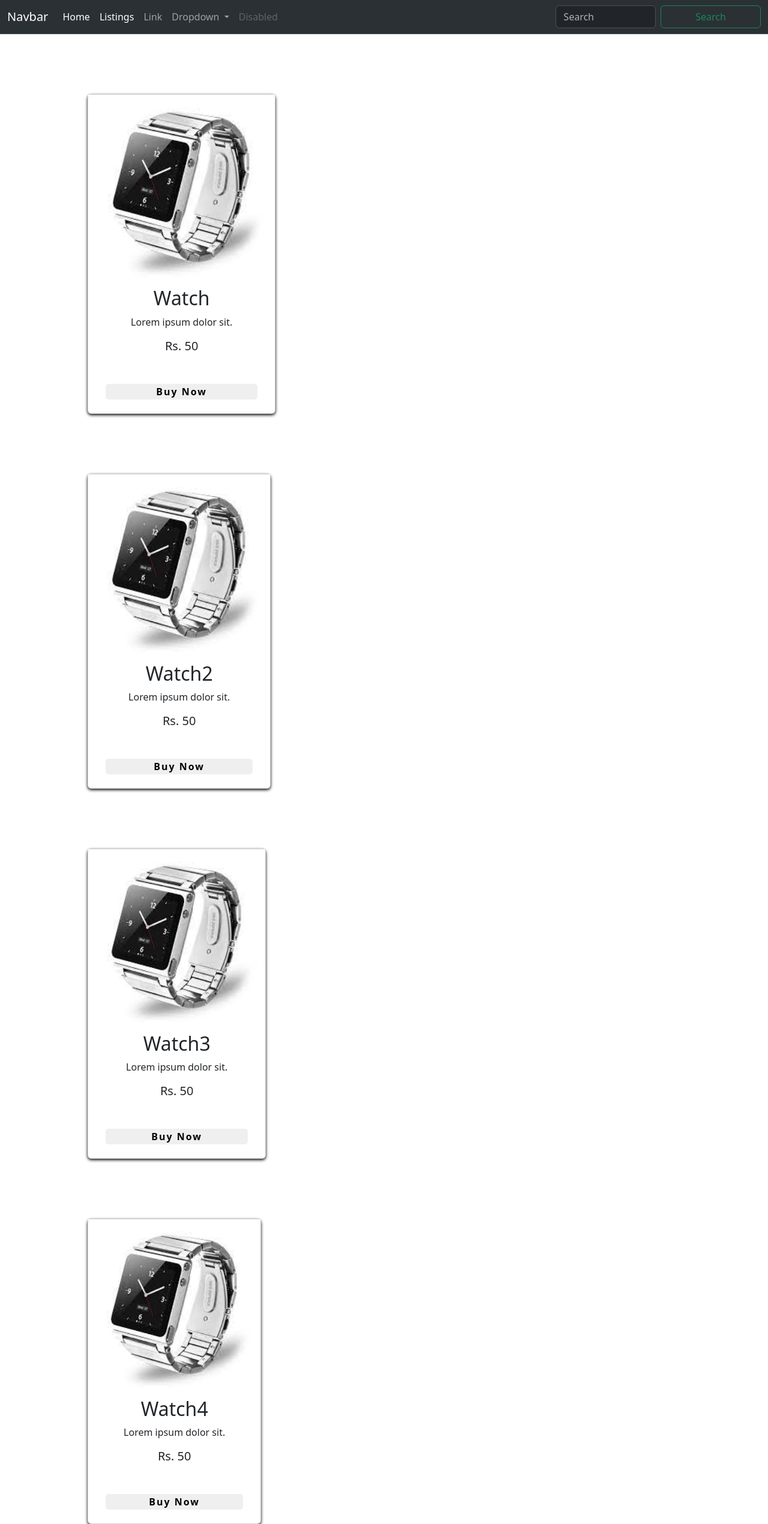
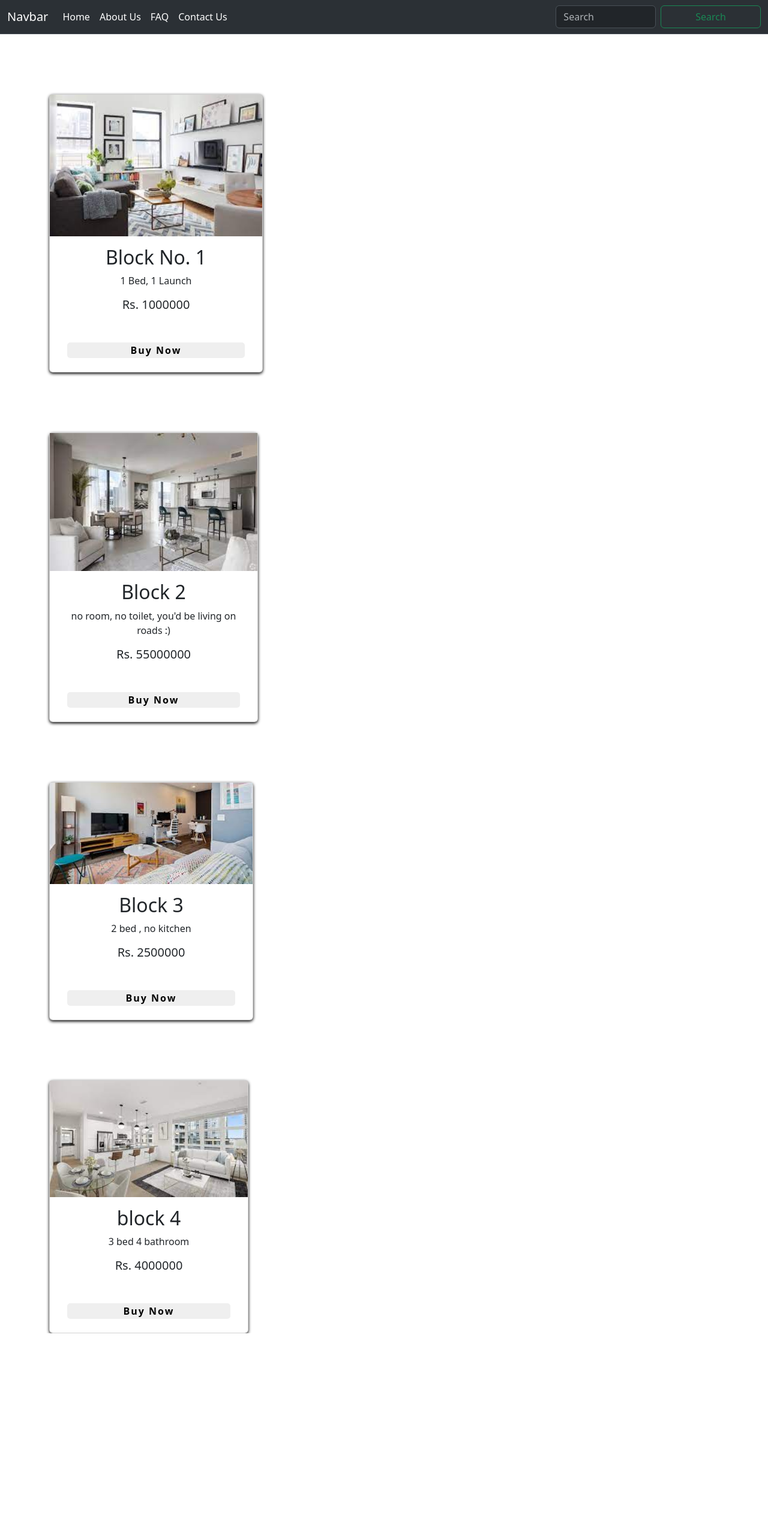
Before and after one commit to tbcrafay/SSUET-project1-2023F, a Django app: page /shop/ in a window 1280 px wide. Shown: the whole page at 60% size. After the commit the page ends 2223 px from the top, so only its background shows below. Run offline with Django 5.2, Linux system fonts and the light colour scheme; data comes from the database, SQL or seed files in the repository.

Commit message:
close to finalization

```diff
--- a/shp/shop/models.py
+++ b/shp/shop/models.py
@@ -2,7 +2,7 @@ from django.db import models
 
 class Product(models.Model):
     product_id=models.AutoField
-    product_name=models.CharField(max_length=50)
+    residence_name=models.CharField(max_length=50)
     category= models.CharField(max_length=50, default="")
     sub_category= models.CharField(max_length=50, default="")
     price=models.IntegerField(default=0)
@@ -11,4 +11,4 @@ class Product(models.Model):
     image= models.ImageField(upload_to="shop/images",default="")
 
     def __str__(self):
-        return self.product_name
+        return self.residence_name
--- /dev/null
+++ b/shp/shop/templates/shop/about.html
@@ -0,0 +1,6 @@
+{% extends 'shop/basic.html' %}
+
+
+{% block title %} Title of about{% endblock %}
+
+{% block body %} This is about body {% endblock %}
--- a/shp/shop/templates/shop/index.html
+++ b/shp/shop/templates/shop/index.html
@@ -30,33 +30,33 @@
     }
 
     .btn button {
-      width: 100% ;
+      width: 100%;
       border-radius: 5px;
-      border: none ;
-      letter-spacing: 2px ;
+      border: none;
+      letter-spacing: 2px;
       font-weight: bold;
-      margin-top: 6px ;
+      margin-top: 6px;
       cursor: pointer;
     }
 
-    .card{
+    .card {
       box-shadow: 0px 2px 5px black;
       transition: transform 0.5s;
       cursor: pointer;
     }
 
-    .card:hover{
+    .card:hover {
       transform: translateY(-15px);
     }
-    .star{
+
+    .star {
       font-size: 20px;
     }
-    .checked{
+
+    .checked {
       color: yellow;
     }
-
   </style>
-
 
 </head>
 
@@ -64,7 +64,7 @@
 
   <!-- <nav class="navbar bg-dark border-bottom border-body" data-bs-theme="dark"> -->
 
-
+    {% load static %}
   <nav class="navbar navbar-expand-lg bg-body-tertiary navbar bg-dark border-bottom border-body" data-bs-theme="dark">
     <div class="container-fluid">
       <a class="navbar-brand" href="#">Navbar</a>
@@ -78,46 +78,34 @@
             <a class="nav-link active" aria-current="page" href="#">Home</a>
           </li>
           <li class="nav-item">
-            <a class="nav-link active" aria-current="page" href="#">Listings</a>
+            <a class="nav-link active" aria-current="page" href="/">About Us</a>
           </li>
           <li class="nav-item">
-            <a class="nav-link" href="#">Link</a>
-          </li>
-          <li class="nav-item dropdown">
-            <a class="nav-link dropdown-toggle" href="#" role="button" data-bs-toggle="dropdown" aria-expanded="false">
-              Dropdown
-            </a>
-            <ul class="dropdown-menu">
-              <li><a class="dropdown-item" href="#">Action</a></li>
-              <li><a class="dropdown-item" href="#">Another action</a></li>
-              <li>
-                <hr class="dropdown-divider">
-              </li>
-              <li><a class="dropdown-item" href="#">Something else here</a></li>
-            </ul>
+            <a class="nav-link active" aria-current="page" href="#">FAQ</a>
           </li>
           <li class="nav-item">
-            <a class="nav-link disabled" aria-disabled="true">Disabled</a>
+            <a class="nav-link active" aria-current="page" href="#">Contact Us</a>
           </li>
         </ul>
         <form class="d-flex" role="search">
           <input class="form-control me-2" type="search" placeholder="Search" aria-label="Search">
-          <button class="btn btn-outline-success" type="submit">Search</button>
+          <button class="btn btn-outline-success"  type="submit">Search</button>
         </form>
       </div>
     </div>
   </nav>
 
-  {% load static %}
+
+
   <div class="container">
     <div class="row">
       <div class="col-md-4">
         <div class="card">
-          <img class="card-image-top" src="{%static 'shop/watch.jpg' %}">
+          <img class="card-image-top" src='/media/{{product.0.image}}'>                <!--"{%static 'shop/watch.jpg' %}">-->
           <div class="card-body">
-            <h2 class="card-title text-center">Watch</h2>
-            <p class="card-text text-center">Lorem ipsum dolor sit.</p>
-            <h5 class="text-center">Rs. 50</h5>
+            <h2 class="card-title text-center">{{product.0.residence_name}}</h2>
+            <p class="card-text text-center">{{product.0.desc}}</p>
+            <h5 class="text-center">Rs. {{product.0.price}}</h5>
             <div class="star text-center">
               <li class="fa fa star-checked"></li>
               <li class="fa fa star-checked"></li>
@@ -134,11 +122,11 @@
       <div class="row">
         <div class="col-md-4">
           <div class="card">
-            <img class="card-image-top" src="{%static 'shop/watch.jpg' %}">
+            <img class="card-image-top" src='/media/{{product.1.image}}'>
             <div class="card-body">
-              <h2 class="card-title text-center">Watch2</h2>
-              <p class="card-text text-center">Lorem ipsum dolor sit.</p>
-              <h5 class="text-center">Rs. 50</h5>
+              <h2 class="card-title text-center">{{product.1.residence_name}}</h2>
+              <p class="card-text text-center">{{product.1.desc}}</p>
+              <h5 class="text-center">Rs. 5{{product.1.price}}</h5>
               <div class="star text-center">
                 <li class="fa fa star-checked"></li>
                 <li class="fa fa star-checked"></li>
@@ -155,11 +143,11 @@
         <div class="row">
           <div class="col-md-4">
             <div class="card">
-              <img class="card-image-top" src="{%static 'shop/watch.jpg' %}">
+              <img class="card-image-top" src='/media/{{product.2.image}}'>
               <div class="card-body">
-                <h2 class="card-title text-center">Watch3</h2>
-                <p class="card-text text-center">Lorem ipsum dolor sit.</p>
-                <h5 class="text-center">Rs. 50</h5>
+                <h2 class="card-title text-center">{{product.2.residence_name}}</h2>
+                <p class="card-text text-center">{{product.2.desc}}</p>
+                <h5 class="text-center">Rs. {{product.2.price}}</h5>
                 <div class="star text-center">
                   <li class="fa fa star-checked"></li>
                   <li class="fa fa star-checked"></li>
@@ -176,11 +164,11 @@
           <div class="row">
             <div class="col-md-4">
               <div class="card">
-                <img class="card-image-top" src="{%static 'shop/watch.jpg' %}">
+                <img class="card-image-top" src='/media/{{product.3.image}}'>
                 <div class="card-body">
-                  <h2 class="card-title text-center">Watch4</h2>
-                  <p class="card-text text-center">Lorem ipsum dolor sit.</p>
-                  <h5 class="text-center">Rs. 50</h5>
+                  <h2 class="card-title text-center">{{product.3.residence_name}}</h2>
+                  <p class="card-text text-center">{{product.3.desc}}</p>
+                  <h5 class="text-center">Rs. {{product.3.price}}</h5>
                   <div class="star text-center">
                     <li class="fa fa star-checked"></li>
                     <li class="fa fa star-checked"></li>
@@ -199,18 +187,6 @@
 
 
 
-
-
-
-
-
-
-
-
-
-
-
-
         <script src="https://cdn.jsdelivr.net/npm/bootstrap@5.3.2/dist/js/bootstrap.bundle.min.js"
           integrity="sha384-C6RzsynM9kWDrMNeT87bh95OGNyZPhcTNXj1NW7RuBCsyN/o0jlpcV8Qyq46cDfL"
           crossorigin="anonymous"></script>
--- a/shp/shop/views.py
+++ b/shp/shop/views.py
@@ -1,13 +1,17 @@
 from django.shortcuts import render
 from django.http import HttpResponse
-
+from .models import Product
+import math
 
 # Create your views here.
 def index(request):
-    return render(request, 'shop/Index.html')
+    products = Product.objects.all()
+    print(products)
+    params = {'product':products}
+    return render(request, 'shop/Index.html', params )
 
 def about(request):
-    return HttpResponse("We are at about")
+     return render(request, 'shop/about.html')
 
 def contact(request):
     return HttpResponse("We are at contact")
--- a/shp/shp/urls.py
+++ b/shp/shp/urls.py
@@ -16,8 +16,10 @@ Including another URLconf
 """
 from django.contrib import admin
 from django.urls import path, include
+from django.conf import settings
+from django.conf.urls.static import static
 
 urlpatterns = [
     path('admin/', admin.site.urls),
     path('shop/', include('shop.urls')),
-]
+] + static(settings.MEDIA_URL, document_root=settings.MEDIA_ROOT)
```
Also changed, not shown: shp/shop/templates/shop/basic.html (added, +65 -0 lines), shp/shp/settings.py (+7 -0 lines), shp/db.sqlite3, shp/media/shop/images/block1.jpg (added), shp/media/shop/images/block2.0.jpg (added), shp/media/shop/images/block3.jpg (added), shp/media/shop/images/block4.jpg (added), shp/media/shop/images/hand.jpg (added), shp/media/shop/images/rr.jpg (added), shp/shop/images/rr.jpg (added), shp/shop/migrations/0005_rename_product_name_product_residence_name.py (added).
